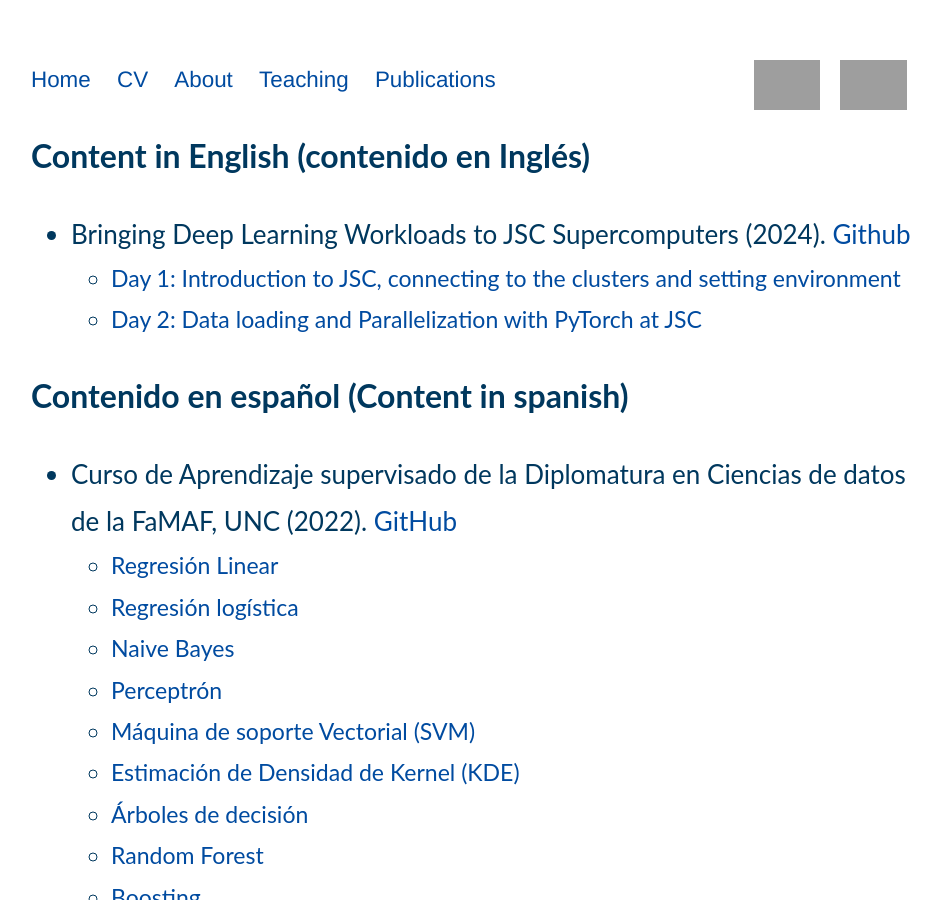
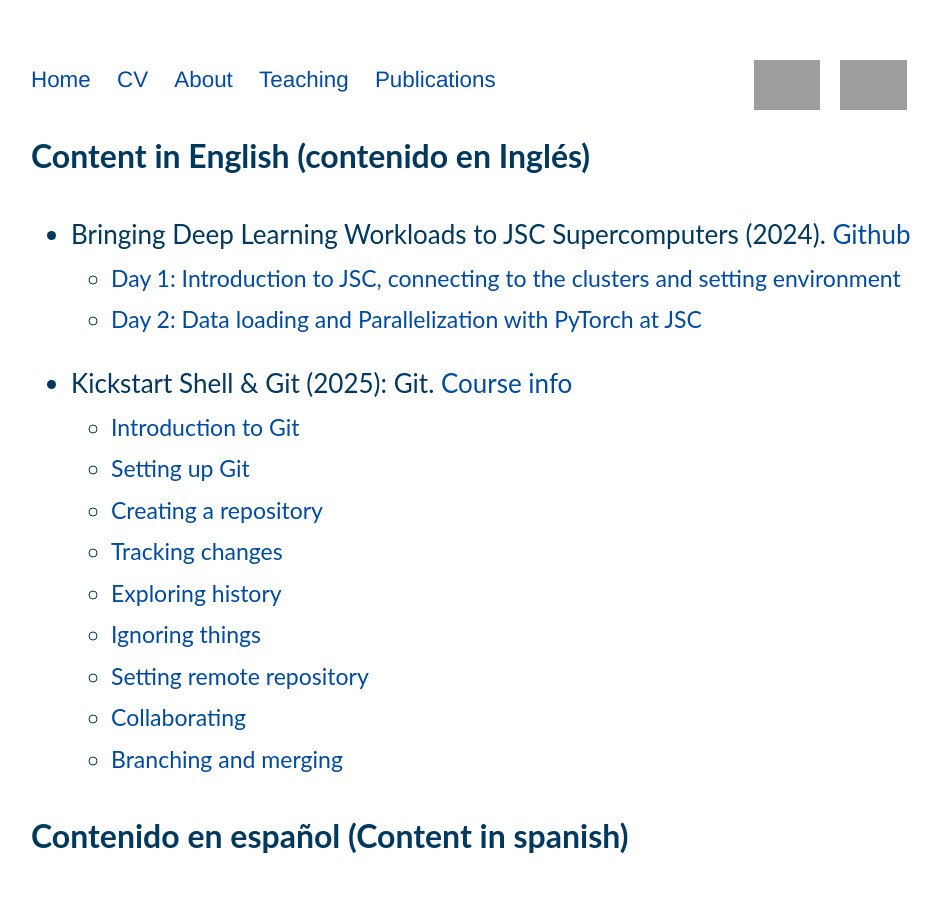
Before and after one commit to jorobledo/jorobledo.github.io, a Jekyll site: the page built from content/index.html, in a window 1280 px wide and 900 px high. Shown: the whole window, without its empty margins (161-1102 px from the left). Built offline with Jekyll 4.4.1, drawn with Linux system fonts in a browser that asks for light colours; grey boxes are pictures that could not be loaded.

Commit message:
Add content of Git course

```diff
--- a/content/index.html
+++ b/content/index.html
@@ -13,6 +13,23 @@ title: Teaching
                 <li><a href="https://helmholtzai-fzj.github.io/2024-12-course-Bringing-Deep-Learning-Workloads-to-JSC-supercomputers/02-speedup-data-loading.html#/title-slide"> Day 2: Data loading and Parallelization with PyTorch at JSC </a></li>
             </ul>
     </ul>
+
+    <ul>
+        <li style="font-size:26px"> Kickstart Shell & Git (2025): Git. <a href="https://jorobledo.github.io/2025-03-03-hida-online/"> Course info</a></li>
+            <ul>
+                <li><a href="https://jorobledo.github.io/2025-03-03-hida-online/slides/public/01_intro_git.html#/title-slide">Introduction to Git </a></li>
+                <li><a href="https://jorobledo.github.io/2025-03-03-hida-online/slides/public/02_setting_up.html#/title-slide">Setting up Git </a></li>
+                <li><a href="https://jorobledo.github.io/2025-03-03-hida-online/slides/public/03_creating_repository.html#/title-slide">Creating a repository </a></li>
+                <li><a href="https://jorobledo.github.io/2025-03-03-hida-online/slides/public/04_tracking_changes.html#/title-slide"> Tracking changes </a></li>
+                <li><a href="https://jorobledo.github.io/2025-03-03-hida-online/slides/public/05_exploring_history.html#/title-slide"> Exploring history </a></li>
+                <li><a href="https://jorobledo.github.io/2025-03-03-hida-online/slides/public/06_ignoring.html#/title-slide"> Ignoring things </a></li>
+                <li><a href="https://jorobledo.github.io/2025-03-03-hida-online/slides/public/07_github.html#/title-slide"> Setting remote repository </a></li>
+                <li><a href="https://jorobledo.github.io/2025-03-03-hida-online/slides/public/08_collaborating.html#/title-slide"> Collaborating </a></li>
+                <li><a href="https://jorobledo.github.io/2025-03-03-hida-online/slides/public/09_branching_merging.html#/title-slide"> Branching and merging </a></li>
+            </ul>
+    </ul>
+
+
     <h2>Contenido en español (Content in spanish)</h2>
     <p>
     <ul>
```
